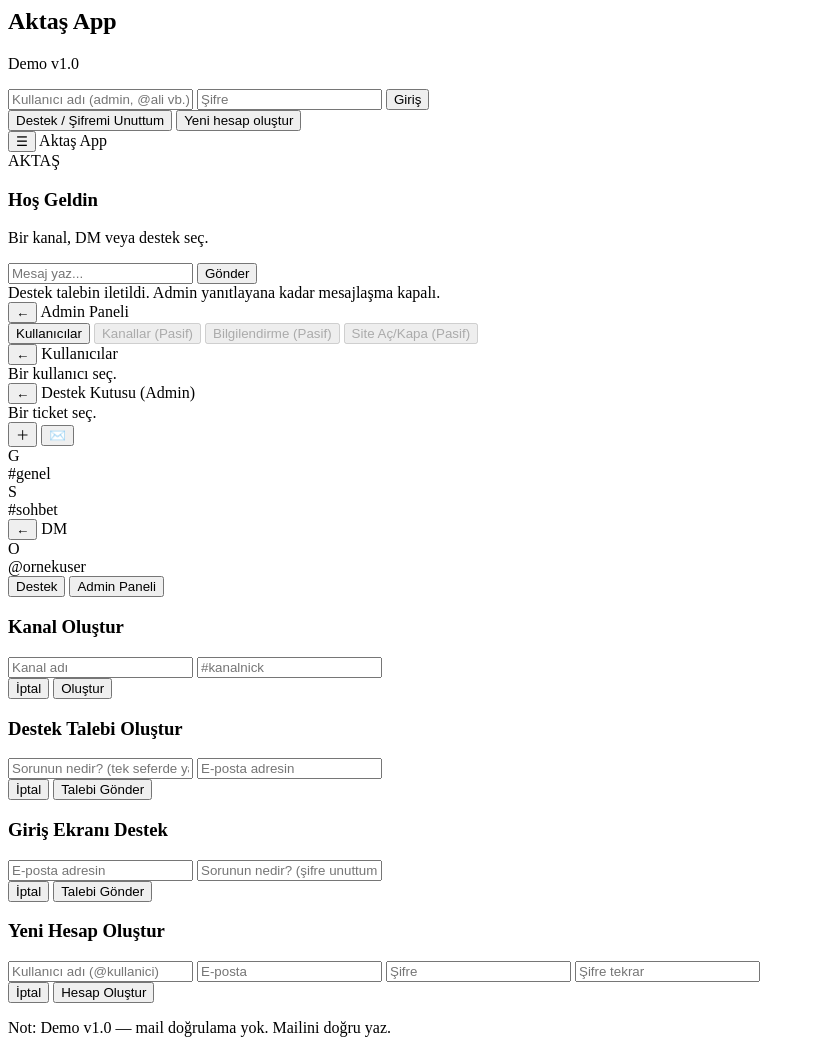
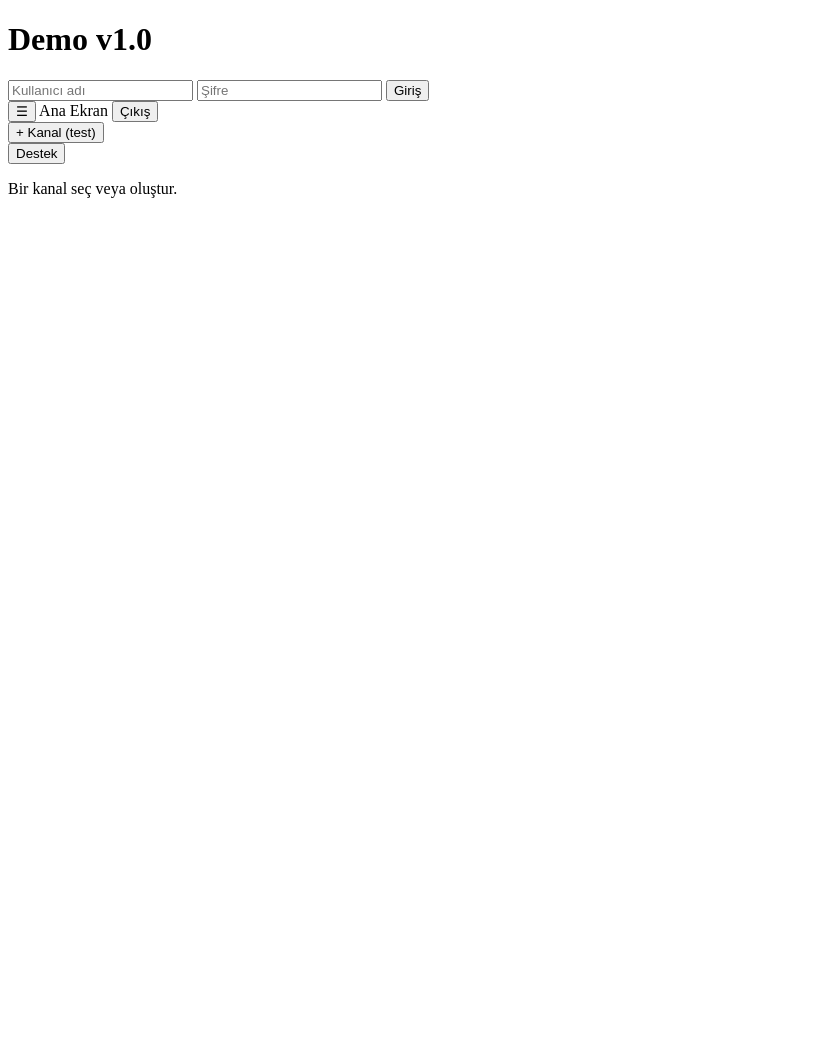
Before and after one commit to hamitcanaktas5-eng/aktas-app-demov1.0, a plain HTML site: page index.html in a window 1280 px wide. Shown: the whole page, without its empty margins (0-815 px from the left). After the commit the page ends 800 px from the top, so only its background shows below. Drawn offline with Linux system fonts and the light colour scheme.

Commit message:
Update index.html

```diff
--- a/index.html
+++ b/index.html
@@ -1,188 +1,50 @@
-<!-- LOGIN -->
-<div id="loginScreen">
-  <div class="login-box">
-    <h2>Aktaş App</h2>
-    <p class="muted">Demo v1.0</p>
+<!DOCTYPE html>
+<html lang="tr">
+<head>
+  <meta charset="UTF-8">
+  <title>Aktaş App – Demo v1.0</title>
+  <meta name="viewport" content="width=device-width, initial-scale=1.0">
 
-    <input id="loginUser" placeholder="Kullanıcı adı (admin, @ali vb.)">
+  <!-- CSS -->
+  <link rel="stylesheet" href="css/style.css">
+</head>
+<body>
+
+  <!-- LOGIN -->
+  <div id="loginScreen" class="screen active">
+    <h1>Demo v1.0</h1>
+    <input id="loginUser" placeholder="Kullanıcı adı">
     <input id="loginPass" type="password" placeholder="Şifre">
-    <button id="loginBtn">Giriş</button>
-
-    <div class="row">
-      <button id="loginSupportBtn" class="secondary">Destek / Şifremi Unuttum</button>
-      <button id="openRegisterBtn" class="secondary">Yeni hesap oluştur</button>
-    </div>
-  </div>
-</div>
-
-<!-- APP -->
-<div id="app">
-  <!-- TOP BAR -->
-  <div class="topbar">
-    <button id="hamburger">☰</button>
-    <span class="top-title" id="topTitle">Aktaş App</span>
+    <button onclick="login()">Giriş</button>
   </div>
 
-  <!-- CENTER -->
-  <div class="center">
-    <!-- WELCOME -->
-    <div id="welcomeView">
-      <div class="logo">AKTAŞ</div>
-      <h3>Hoş Geldin</h3>
-      <p>Bir kanal, DM veya destek seç.</p>
-    </div>
+  <!-- APP -->
+  <div id="appScreen" class="screen">
 
-    <!-- CHAT -->
-    <div id="chatView">
-      <div id="chatHeader"></div>
-      <div id="chat"></div>
+    <!-- HEADER -->
+    <header>
+      <button id="menuBtn">☰</button>
+      <span id="currentTitle">Ana Ekran</span>
+      <button onclick="logout()">Çıkış</button>
+    </header>
 
-      <div id="inputBox">
-        <input id="msgInput" placeholder="Mesaj yaz...">
-        <button id="sendBtn">Gönder</button>
-      </div>
+    <!-- SOL PANEL -->
+    <aside id="sideMenu">
+      <button id="addChannel">+ Kanal (test)</button>
+      <div id="channelList"></div>
+      <button id="supportBtn">Destek</button>
+    </aside>
 
-      <div id="lockedHint">
-        Destek talebin iletildi. Admin yanıtlayana kadar mesajlaşma kapalı.
-      </div>
-    </div>
+    <!-- ORTA PANEL -->
+    <main id="mainPanel">
+      <p>Bir kanal seç veya oluştur.</p>
+    </main>
 
-    <!-- ADMIN PANEL VIEW -->
-    <div id="adminView">
-      <div class="viewHeader">
-        <button class="backBtn" id="adminBackBtn">←</button>
-        <span>Admin Paneli</span>
-      </div>
-
-      <div class="adminGrid">
-        <button class="cardBtn" id="adminUsersBtn">Kullanıcılar</button>
-        <button class="cardBtn disabled" disabled>Kanallar (Pasif)</button>
-        <button class="cardBtn disabled" disabled>Bilgilendirme (Pasif)</button>
-        <button class="cardBtn disabled" disabled>Site Aç/Kapa (Pasif)</button>
-      </div>
-    </div>
-
-    <!-- USERS VIEW -->
-    <div id="usersView">
-      <div class="viewHeader">
-        <button class="backBtn" id="usersBackBtn">←</button>
-        <span>Kullanıcılar</span>
-      </div>
-
-      <div class="split">
-        <div class="list" id="usersList"></div>
-        <div class="detail" id="userDetail">
-          <div class="muted">Bir kullanıcı seç.</div>
-        </div>
-      </div>
-    </div>
-
-    <!-- SUPPORT INBOX (ADMIN) -->
-    <div id="supportInboxView">
-      <div class="viewHeader">
-        <button class="backBtn" id="supportInboxBackBtn">←</button>
-        <span>Destek Kutusu (Admin)</span>
-      </div>
-
-      <div class="split">
-        <div class="list" id="ticketList"></div>
-        <div class="detail" id="ticketDetail">
-          <div class="muted">Bir ticket seç.</div>
-        </div>
-      </div>
-    </div>
   </div>
 
-  <!-- SOL PANEL -->
-  <div id="sideMenu">
-    <div class="side-top">
-      <button class="add-channel" id="addChannelBtn">＋</button>
-      <button class="dm-btn" id="dmBtn">✉️</button>
-    </div>
+  <!-- JS -->
+  <script src="js/auth.js"></script>
+  <script src="js/app.js"></script>
 
-    <!-- CHANNEL LIST -->
-    <div class="panelList" id="channelList">
-      <div class="item" data-type="channel" data-id="#genel">
-        <div class="avatar">G</div><span>#genel</span>
-      </div>
-      <div class="item" data-type="channel" data-id="#sohbet">
-        <div class="avatar">S</div><span>#sohbet</span>
-      </div>
-    </div>
-
-    <!-- DM LIST -->
-    <div class="panelList" id="dmList">
-      <div class="dmHeader">
-        <button id="dmBackBtn">←</button>
-        <span>DM</span>
-      </div>
-
-      <div class="item" data-type="dm" data-id="@ornekuser">
-        <div class="avatar">O</div><span>@ornekuser</span>
-      </div>
-
-      <div id="supportDmAnchor"></div>
-    </div>
-
-    <!-- BOTTOM -->
-    <div class="side-bottom" id="sideBottom">
-      <button id="supportBtn">Destek</button>
-      <button id="adminBtn">Admin Paneli</button>
-    </div>
-  </div>
-</div>
-
-<!-- KANAL MODAL -->
-<div id="channelModal" class="modal">
-  <div class="modal-box">
-    <h3>Kanal Oluştur</h3>
-    <input id="channelName" placeholder="Kanal adı">
-    <input id="channelNick" placeholder="#kanalnick">
-    <div class="modal-actions">
-      <button id="cancelChannelModal" class="secondary">İptal</button>
-      <button id="createChannelBtn">Oluştur</button>
-    </div>
-  </div>
-</div>
-
-<!-- DESTEK MODAL (APP İÇİ - USER) -->
-<div id="supportModal" class="modal">
-  <div class="modal-box">
-    <h3>Destek Talebi Oluştur</h3>
-    <input id="supportText" placeholder="Sorunun nedir? (tek seferde yaz)">
-    <input id="supportMail" placeholder="E-posta adresin">
-    <div class="modal-actions">
-      <button id="cancelSupportModal" class="secondary">İptal</button>
-      <button id="sendSupportBtn">Talebi Gönder</button>
-    </div>
-  </div>
-</div>
-
-<!-- DESTEK MODAL (LOGIN) -->
-<div id="loginSupportModal" class="modal">
-  <div class="modal-box">
-    <h3>Giriş Ekranı Destek</h3>
-    <input id="loginSupportMail" placeholder="E-posta adresin">
-    <input id="loginSupportText" placeholder="Sorunun nedir? (şifre unuttum vb.)">
-    <div class="modal-actions">
-      <button id="cancelLoginSupport" class="secondary">İptal</button>
-      <button id="sendLoginSupport">Talebi Gönder</button>
-    </div>
-  </div>
-</div>
-
-<!-- REGISTER MODAL -->
-<div id="registerModal" class="modal">
-  <div class="modal-box">
-    <h3>Yeni Hesap Oluştur</h3>
-    <input id="regUsername" placeholder="Kullanıcı adı (@kullanici)">
-    <input id="regMail" placeholder="E-posta">
-    <input id="regPass" type="password" placeholder="Şifre">
-    <input id="regPass2" type="password" placeholder="Şifre tekrar">
-    <div class="modal-actions">
-      <button id="cancelRegister" class="secondary">İptal</button>
-      <button id="createAccountBtn">Hesap Oluştur</button>
-    </div>
-    <p class="tiny muted">Not: Demo v1.0 — mail doğrulama yok. Mailini doğru yaz.</p>
-  </div>
-</div>
+</body>
+</html>
```
